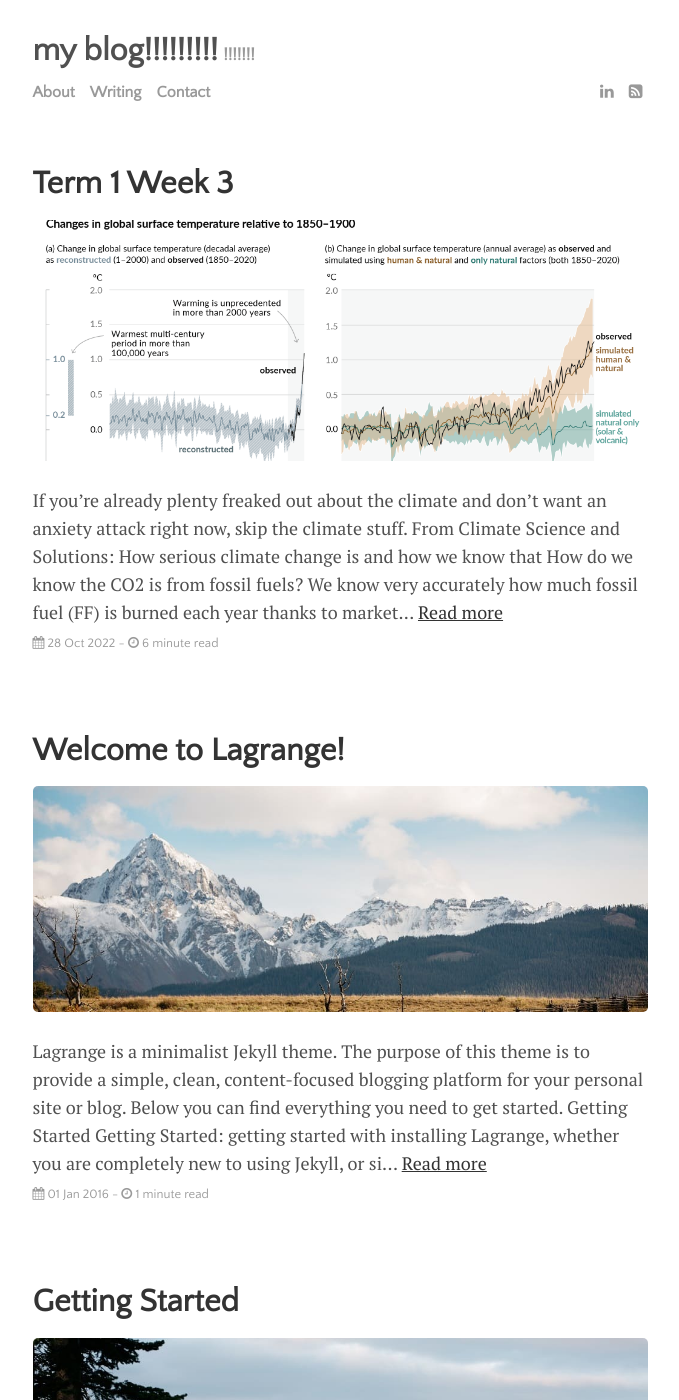
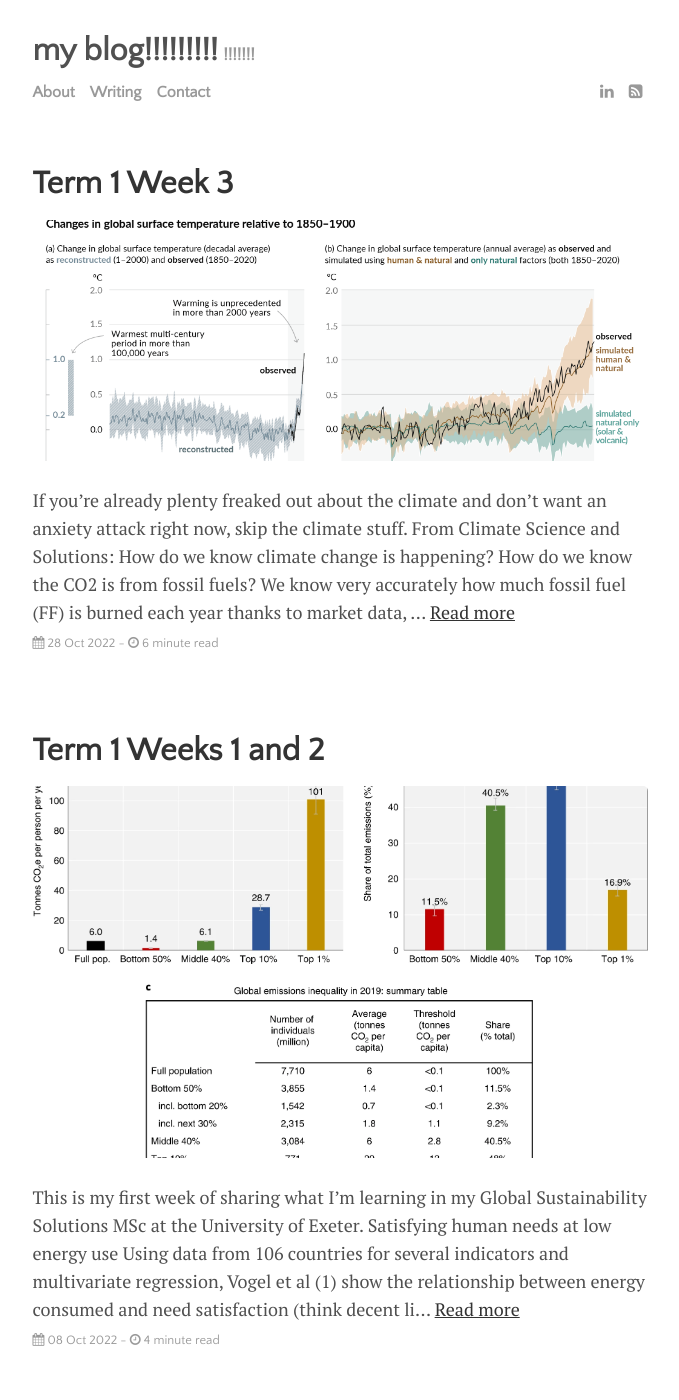
Before and after one commit to ml-henderson/ml-henderson.github.io, a Jekyll site: the page built from index.html, in a window 1280 px wide and 1400 px high. Shown: the whole window, without its empty margins (300-979 px from the left). Built offline with Jekyll 4.4.1, drawn with Linux system fonts in a browser that asks for light colours; the list of posts is cut into pages by our own code; some of the changed lines change nothing that is shown; some of the changed text lies outside the part shown.

Commit message:
week 1 and 2

```diff
--- /dev/null
+++ b/_posts/2022-10-08-term1_week1_2.md
@@ -0,0 +1,47 @@
+---
+layout: post
+title: "Term 1 Weeks 1 and 2"
+author: "me"
+categories: journal
+tags: [climate, demand_side_change]
+image: global_carbon_inequality.webp
+---
+
+This is my first week of sharing what I'm learning in my Global Sustainability Solutions MSc at the University of Exeter.
+
+## Satisfying human needs at low energy use
+
+Using data from 106 countries for several indicators and multivariate regression, Vogel et al (1) show the relationship between energy consumed and need satisfaction (think decent living standards, good nutrition, shelter, education, minimum income) and how that is modified by socio-economic conditions like public service quality, electricity access, and democratic quality. Need satisfaction is highly dependent on energy usage up to a certain point but becomes saturated after a point: i.e. using more energy greatly improves your life as you get good food, lighting, healthcare, then you get reducing returns on using more energy. After you have a house and good job, most of the energy you consume after that is not necessarily for a need. The big point in this study is that you can increase the energy efficiency of satisfying needs depending on the moderating socioeconomic factors. It’s not just how much energy you use but how you use it to improve your life.
+
+The socioeconomic factors that improve your quality of life are income equality, democracy, electricity access, clean fuels, trade and public transport infrastructure, public health coverage. The things that make it worse are extractivism (basing economy on extracting resources from earth) and chasing economic growth beyond moderate limits of affluence (chasing perpetual economic growth in rich countries). So, the way to both provide a good quality of life for all people while staying within our planetary boundaries is by setting up good democratic and equal societies with appropriate public services and NOT striving for growing the economy forever. The study also has some estimates about the sustainable carbon budget per person and how doing using these improving factors can feasibly keeps all people within that.
+
+This study was truly wild to me in showing that empirically there is a "good" way to have a society in order for all of us to live on the limited planet we have. It's not just electrifying and putting solar panels on houses and EVs; having a functioning democracy and a more economically equal society is also (potentially) a key component to our sustainable future.
+
+## Demand side changes
+
+So far, most of the conversation on the sustainability transition has been around supply-side fixes to the climate crises - if we change all energy sources to green ones, we can continue living the way we are now (this idea is called green capitalism). However, the facts point to this not being a feasible reality yet. Renewable energy is rapidly growing, but our total energy demand is also growing so fast that we are still increasing our fossil fuel usage.
+
+![Energy consumption continues to increase](../assets/img/BP_energy_consumption.png "Global energy consumption")
+_Global energy consumption as of 2021. From the [BP Statistical Review of World Energy](https://www.bp.com/content/dam/bp/business-sites/en/global/corporate/pdfs/energy-economics/statistical-review/bp-stats-review-2021-full-report.pdf)._
+
+The other side of this supply-demand equation is much less talked about in terms of combatting the climate crisis. Reducing our energy consumption on a wider scale is a viable (maybe required) pathway to reduce emissions, but no one is promoting that because there is an idea that more consumption is needed to continue growing the economy (or the GDP) which we use as a proxy for the success of society. This [twitter thread](https://threadreaderapp.com/thread/1415189267542904833.html) outlines it nicely.
+
+All of us (generalizing) are in the global 99th percentile of income and have energy usage far beyond the saturation point of need satisfaction. Should we be using GDP as a way to measure our success as a society?
+
+![The top 10% by income are responsible for nearly half of all carbon emissions](../assets/img/global_carbon_inequality.webp "Global carbon inequality")
+_The top 10% by income are responsible for nearly half of all carbon emissions (2)._
+
+## Inequality and its effects on environmental degradation
+
+Societal inequality (income, racial, gender, etc) is correlated with negative outcomes in society (crime, health outcomes, infant mortality, literacy, drug addiction, etc) as well as higher levels of environmental degradation (see this [ted talk](https://www.ted.com/talks/richard_wilkinson_how_economic_inequality_harms_societies)). Inequality also interacts with environmental degradation (see _The Haves and the Have Nots_ (3)):
+* When people do not perceive a situation as fair they are less likely to cooperate and abide by rules when sharing a resource (e.g. global climate agreements).
+* People aspire to increase social status and thus consume more for status (e.g. new cars, new fashion, eating more meat).
+* More powerful actors shape the rules in their favor at the cost of the losers (e.g. fossil fuel companies lobbying).
+
+Thus, reducing inequality can be a force for fighting the climate crisis, and is potentially a condition for our success in agreement with Vogel et al.
+
+
+## References
+1. Vogel, J. et al. (2021) ‘Socio-economic conditions for satisfying human needs at low energy use: An international analysis of social provisioning’, Global Environmental Change, 69. Available at: https://doi.org/10.1016/j.gloenvcha.2021.102287.
+2. Chancel, L. (2022) ‘Global carbon inequality over 1990–2019’, Nature Sustainability 2022, pp. 1–8. Available at: https://doi.org/10.1038/s41893-022-00955-z.
+3. Cushing, L. et al. (2015) ‘The Haves, the Have-Nots, and the Health of Everyone: The Relationship Between Social Inequality and Environmental Quality’, http://dx.doi.org/10.1146/annurev-publhealth-031914-122646, 36, pp. 193–209. Available at: https://doi.org/10.1146/ANNUREV-PUBLHEALTH-031914-122646.
--- a/_posts/2022-10-28-term1_week3.md
+++ b/_posts/2022-10-28-term1_week3.md
@@ -9,7 +9,7 @@
 
 If you’re already plenty freaked out about the climate and don’t want an anxiety attack right now, skip the climate stuff.
 
-# _From Climate Science and Solutions_: How serious climate change is and how we know that
+# _From Climate Science and Solutions_: How do we know climate change is happening?
 
 ## How do we know the CO2 is from fossil fuels?
 
@@ -30,7 +30,7 @@
 _Temperatures are far higher than any temperatures in history (1)._
 
 ## What if we turned off all of the fossil fuels right now this instant?
-i.	The earth will continue to warm because of the feedback cycles already set in motion – it will take thousands of years to reach equilibrium, which is largely dominated by the ocean slowly absorbing heat and glaciers/sea ice melting. These changes are irreversible (e.g. can’t re-freeze the glaciers even if we lower temperature). The exact amount of warming we would reach is somewhat hard to model due to lots of feedbacks in the climate system. For example:
+The earth will continue to warm because of the feedback cycles already set in motion – it will take thousands of years to reach equilibrium, which is largely dominated by the ocean slowly absorbing heat and glaciers/sea ice melting. These changes are irreversible (e.g. can’t re-freeze the glaciers even if we lower temperature). The exact amount of warming we would reach is somewhat hard to model due to lots of feedbacks in the climate system. For example:
 * If it’s hotter, the air can hold more water vapor, which acts as the strongest greenhouse gas, which then increases the temperature more.
 * If there’s more water vapor, then we get more clouds. Clouds both reflect sunlight (cooling) and also act as a blanket keeping more heat on earth. This mixed effect is the main uncertainty driver in long term climate modeling.
 * If it’s hotter, there’s less ice, which then reflects less sunlight, which increases the temperature more.
@@ -59,8 +59,8 @@
 * Don’t use paint or composite materials – it ruins the recyclability.
 
 ## _From the news:_ Soup Protest
-You may have heard about the tomato soup that was thrown on a Van Gogh, and I really like [this opinion piece] (https://inews.co.uk/opinion/ust-stop-oil-van-gogh-soup-stunt-misunderstood-protest-1916517) on it. There is no art on a dead planet.
+You may have heard about the tomato soup that was thrown on a Van Gogh, and I liked this [opinion piece](https://inews.co.uk/opinion/ust-stop-oil-van-gogh-soup-stunt-misunderstood-protest-1916517) on it. There is no art on a dead planet.
 
 ## References
-(1) Figure SPM.1 in IPCC, 2021: Summary for Policymakers. In: Climate Change 2021: The Physical Science Basis. Contribution of Working Group I to the Sixth Assessment Report of the Intergovernmental Panel on Climate Change [Masson-Delmotte, V., P. Zhai, A. Pirani, S.L. Connors, C. Péan, S. Berger, N. Caud, Y. Chen, L. Goldfarb, M.I. Gomis, M. Huang, K. Leitzell, E. Lonnoy, J.B.R. Matthews, T.K. Maycock, T. Waterfield, O. Yelekçi, R. Yu, and B. Zhou (eds.)]. Cambridge University Press, Cambridge, UK and New York, NY,USA, pp. 3−32, doi: 10.1017/9781009157896.001
-(2) Figure SPM.4 in IPCC, 2021: Summary for Policymakers as above.
+1. Figure SPM.1 in IPCC, 2021: Summary for Policymakers. In: Climate Change 2021: The Physical Science Basis. Contribution of Working Group I to the Sixth Assessment Report of the Intergovernmental Panel on Climate Change [Masson-Delmotte, V., P. Zhai, A. Pirani, S.L. Connors, C. Péan, S. Berger, N. Caud, Y. Chen, L. Goldfarb, M.I. Gomis, M. Huang, K. Leitzell, E. Lonnoy, J.B.R. Matthews, T.K. Maycock, T. Waterfield, O. Yelekçi, R. Yu, and B. Zhou (eds.)]. Cambridge University Press, Cambridge, UK and New York, NY,USA, pp. 3−32, doi: 10.1017/9781009157896.001
+2. Figure SPM.4 in IPCC, 2021: Summary for Policymakers as above.
```
Also changed, not shown: assets/img/BP_energy_consumption.png (added), assets/img/global_carbon_inequality.webp (added).
